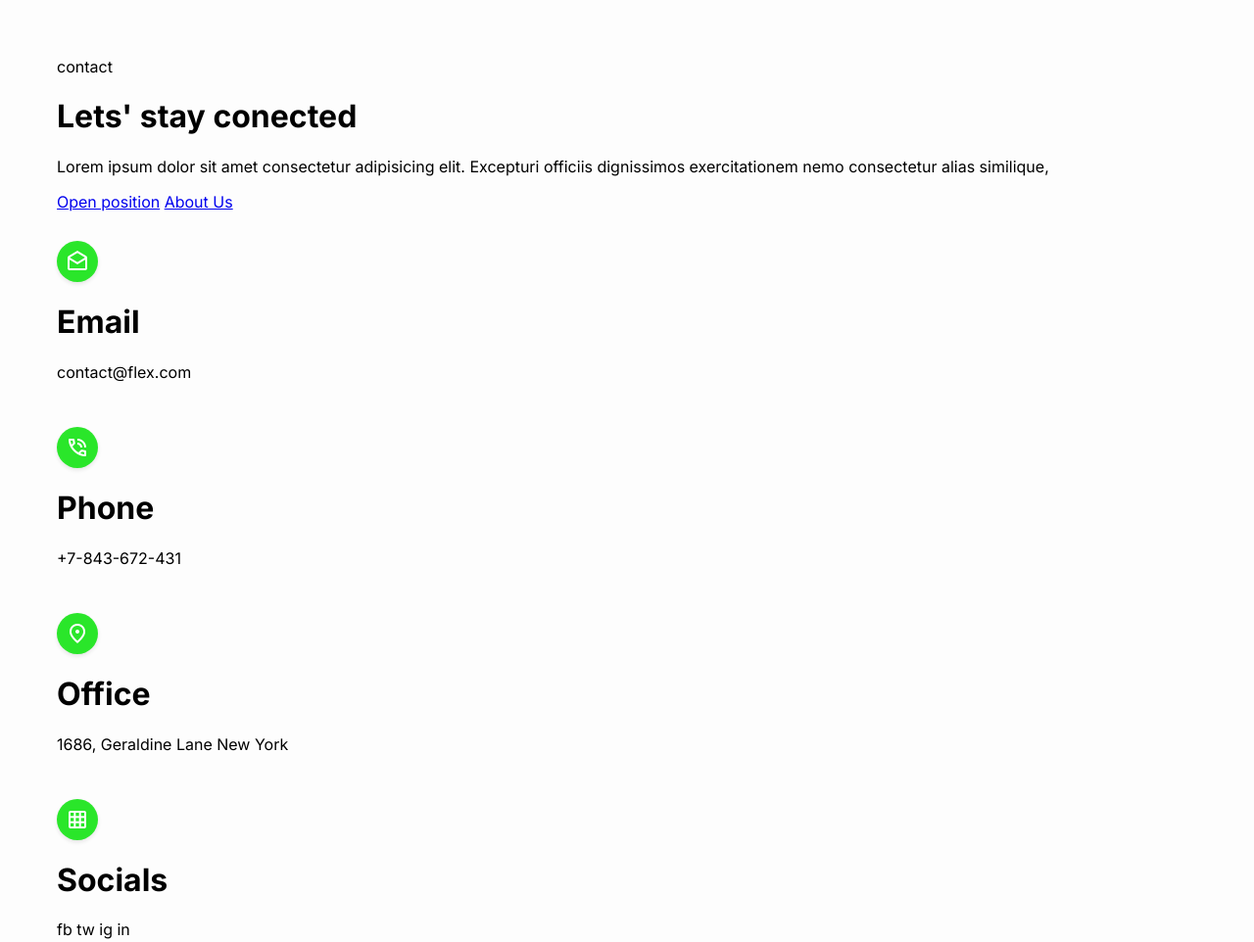
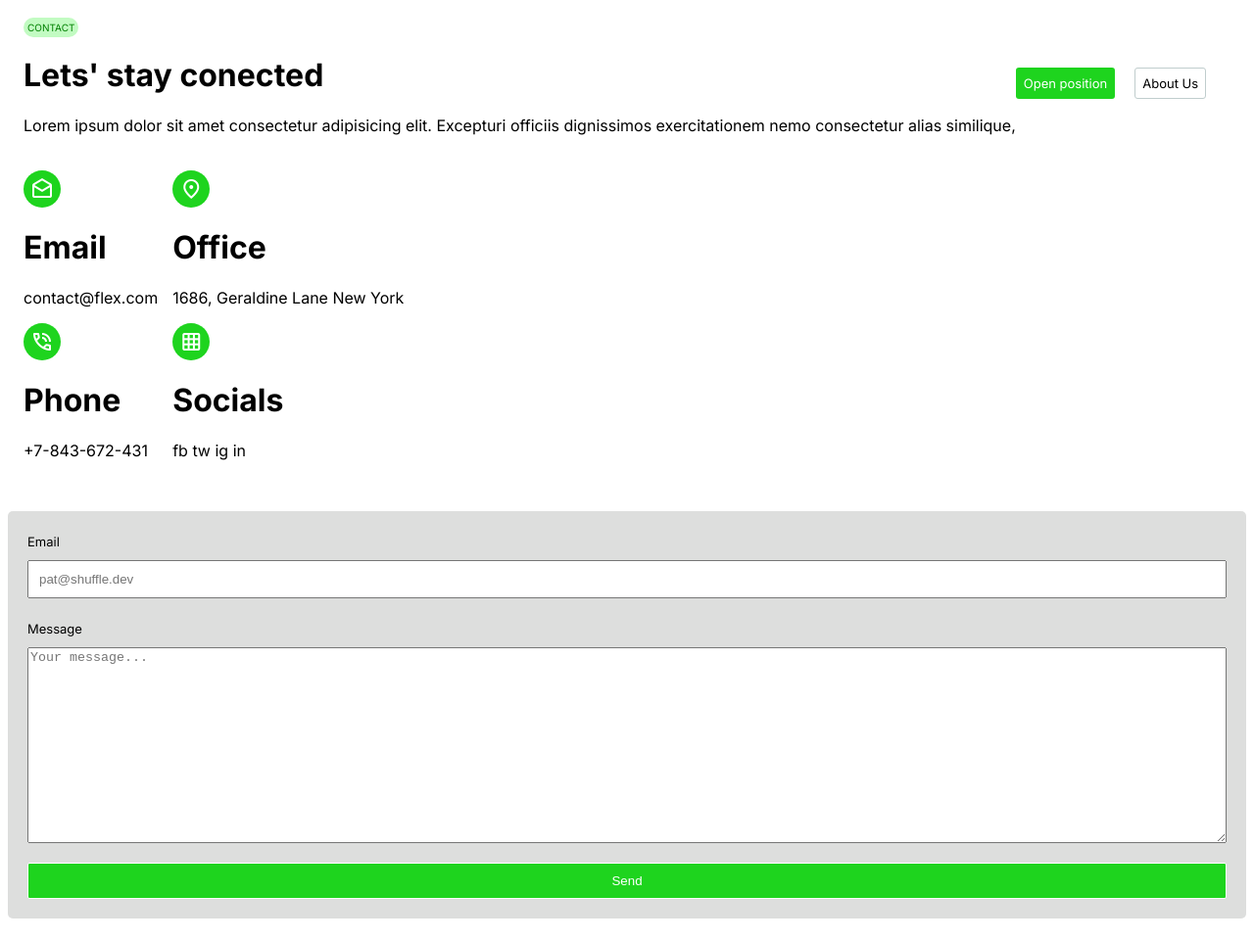
Before and after one commit to hamzahxyz/task-9, a plain HTML site: page index.html in a window 1280 px wide. Shown: the top 962 px of the page at 98% size. Drawn offline with nearby package versions, Linux system fonts and the light colour scheme.

Commit message:
Update style.css

```diff
--- a/style.css
+++ b/style.css
@@ -1,112 +1,123 @@
 @import url('https://fonts.googleapis.com/css2?family=Inter:ital,opsz,wght@0,14..32,100..900;1,14..32,100..900&display=swap');
-
-
-
-html {
-    margin: 50px;
+html{
+    padding: 0;
+    margin: 0 auto;
     font-family: "Inter", sans-serif;
     font-optical-sizing: auto;
     font-weight: weight;
     font-style: normal;
-    background-color: rgb(253, 253, 253);
-    text-decoration: none;
+    box-sizing: border-box;
+    max-width: 100%;
 }
 
-.description span {
-    padding: 3px;
-    border: 0;
-    font-size: small;
-    border-radius: 20px;
-    background-color: rgb(174, 252, 191);
-    color: rgb(28, 131, 14);
+.container {
+    max-width: 100%;
+    margin: 16px;
+    display: flex;
+    flex-wrap: wrap;
+    align-items: center;
+    min-width: 0px;
 }
 
-.description p {
-    color: rgb(85, 83, 83);
+.main {
+    display: flex;
+    flex-wrap: wrap;
+    max-width: 100%;
+    justify-content: center;
+}
+.hero span {
+    padding: 4px;
+    border: 0;
+    border-radius: 50px;
+    background-color: rgb(194, 251, 194);
+    color: green;
+    text-transform: uppercase;
+    font-size: x-small;
 }
 
-.btn-open {
-    padding: 9px;
-    border: solid 0px;
-    border-radius: 5px;
-    background-color: rgb(42, 230, 42);
-    text-decoration: none;
-    color: rgb(255, 255, 255);
+.btn {
+    font-size: small;
+    gap: 20px;
+    display: flex;
+    flex-wrap: center;
+    height: auto;
+    min-width: auto;
 }
 
-.btn-about {
-    padding: 7px;
-    border: solid 1px;
-    border-radius: 5px;
+.btn-a {
+    padding: 8px;
     text-decoration: none;
-    color: rgb(0, 0, 0);
-    font-size: 16px;
-    border-color: rgb(185, 183, 183);
-    font-size: 14px;
-    box-shadow: 0 2px 4px rgba(0, 0, 0, 0.1);
+    color: white;
+    border: 0;
+    border-radius: 3px;
+    background-color: #1ed41e;
 }
 
-.material-symbols-outlined{
-    color: rgb(255, 255, 255);
-    margin-top: 30px;
-    padding: 9px;
-    background-color: rgb(42, 230, 42);
-    border-radius: 30px;
-    box-shadow: 0 2px 4px rgba(0, 0, 0, 0.1);
+.btn-b {
+    padding: 7px;
+    border: solid 0.001px;
+    border-radius: 3px;
+    color:black;
+    text-decoration: none;
+    border-color: rgb(192, 205, 205);
+}
 
+.contact {
+    display: flex;
+    flex-wrap: wrap;
+    margin: 16px;
+    margin-top: 20px;
+    gap: 15px;
+}
+
+.material-symbols-outlined {
+    padding: 7px;
+    background-color: #1ed41e;
+    border: 0;
+    border-radius: 9999px;
+    color: white;
 }
 
 .forms {
-    margin: 25px;
-    width: 65%;
-    background-color: #f0f0f0;
+    width: 100%;
+    background-color: #dddedd;
     padding: 20px;
     border-radius: 8px;
-    box-shadow: 0 2px 4px rgba(0, 0, 0, 0.1);
+    display: block;
+    align-items: center;
+    border: solid 0.px;
+    border-radius: 5px;
+    max-width: 100%;
+    box-sizing: border-box;
 }
 
-.forms form {
-    display: flex;
-    flex-direction: column;
-}
-
-.forms label {
-    font-weight: bold;
-    margin-bottom: 2px;
-    margin-top: 5px;
-    font-size: 14px;
-    color: #000000;
-    padding: 1px;
-}
-
-input[type=email] {
-    width: 100%;
-    padding: 12px 20px;
-    margin: 8px 0;
-    display: inline-block;
-    border: 1px solid #858585;
-    border-radius: 7px;
-    box-sizing: border-box;
+label {
+    margin: 0px;
+    font-size: small;
 }
 
 textarea {
     width: 100%;
-    height: 250px;
-    display: inline-block;
-    border: 1px solid #f0f0f0;
-    border-radius: 7px;
+    height: 200px;
+    display: block;
     box-sizing: border-box;
-    padding: 12px 20px;
-    margin-top: 1px;
+    margin-top: 10px;
 }
 
-input[type="submit"]{
-    background-color: #34c211;
-    color: #ffff;
-    border: none;
-    padding: 15px;
-    cursor: pointer;
-    font-size: 16px;
-    margin-top: 29px;
-    border-radius: 5px;
+input[type="email"] {
+    padding: 10px;
+    width: 100%;
+    display: block;
+    box-sizing: border-box;
+    margin-top: 10px;
 }
+
+input[type="submit"] {
+    width: 100%;
+    background-color: #1ed41e;
+    color: white;
+    border: solid 0.1px;
+    border-radius: 2px;
+    padding: 10px;
+    transition: background-color 0.3s ease;
+}
```
